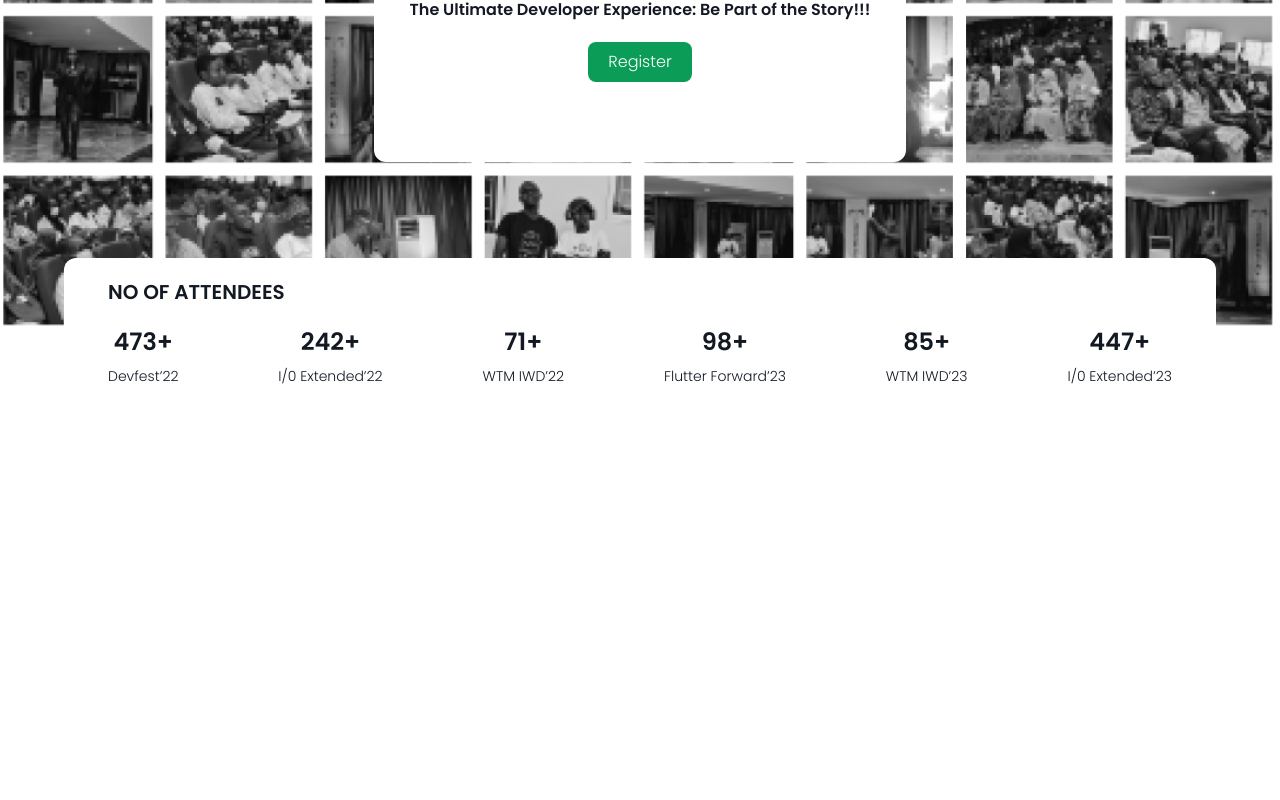
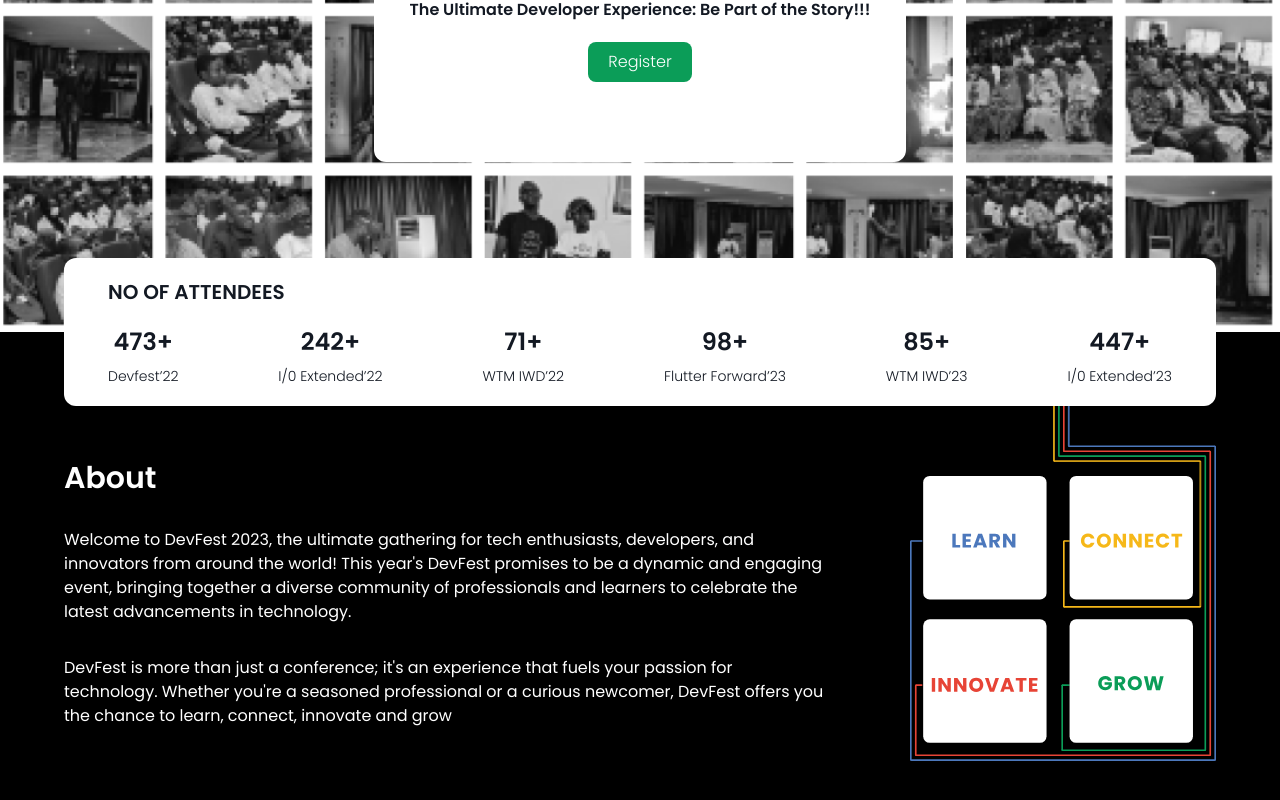
Before and after one commit to foriusman/DavFest, a React (Vite) app: page / in a window 1280 px wide. Shown: the part 380-1180 px from the top of the page. Before the commit the page ends 800 px from the top, so only its background shows below. Built offline with nearby package versions, Linux system fonts and the light colour scheme.

Commit message:
Add about section

```diff
--- /dev/null
+++ b/src/components/About.jsx
@@ -0,0 +1,20 @@
+import back from '../assets/images/bg3.svg';
+
+const About = () => (
+  <section className="bg-black text-white-10 px-[5%] pt-16 pb-10">
+    <div className='flex flex-col-reverse lg:flex-row gap-20 max-w-7xl m-auto'>
+      <div className="flex flex-col gap-8 lg:w-[75%] pt-16">
+        <h2 className="text-3xl font-semibold">About</h2>
+        <p>Welcome to DevFest 2023, the ultimate gathering for tech enthusiasts, developers, and innovators from around the world! This year's DevFest promises to be a dynamic and engaging event, bringing together a diverse community of professionals and learners to celebrate the latest advancements in technology.</p>
+        <p>DevFest is more than just a conference; it's an experience that fuels your passion for technology. Whether you're a seasoned professional or a curious newcomer, DevFest offers you the chance to learn, connect, innovate and grow</p>
+      </div>
+
+      <div className='lg:w-[30%]'>
+        <img src={back} alt="" />
+      </div>
+    </div>
+
+  </section>
+);
+
+export default About;
--- a/src/components/RegisterBtn.jsx
+++ b/src/components/RegisterBtn.jsx
@@ -1,7 +1,7 @@
 import { Link } from "react-router-dom";
 
 const RegisterBtn = () => (
-  <Link to='/' className="text-white-10 rounded-lg text-md font-light bg-green-30 py-2 px-5">Register</Link>
+  <Link to='https://gdg.community.dev/events/details/google-gdg-maiduguri-presents-devfest-maiduguri-2023/' className="text-white-10 rounded-lg text-md font-light bg-green-30 py-2 px-5">Register</Link>
 );
 
 export default RegisterBtn;
--- a/src/pages/Home.jsx
+++ b/src/pages/Home.jsx
@@ -1,3 +1,4 @@
+import About from "../components/About";
 import Header from "../components/Header"
 import Headline from "../components/Headline";
 
@@ -5,6 +6,7 @@
   <>
     <Header />
     <Headline />
+    <About />
   </>
 );
 
```
Also changed, not shown: src/assets/images/bg3.svg (added).
